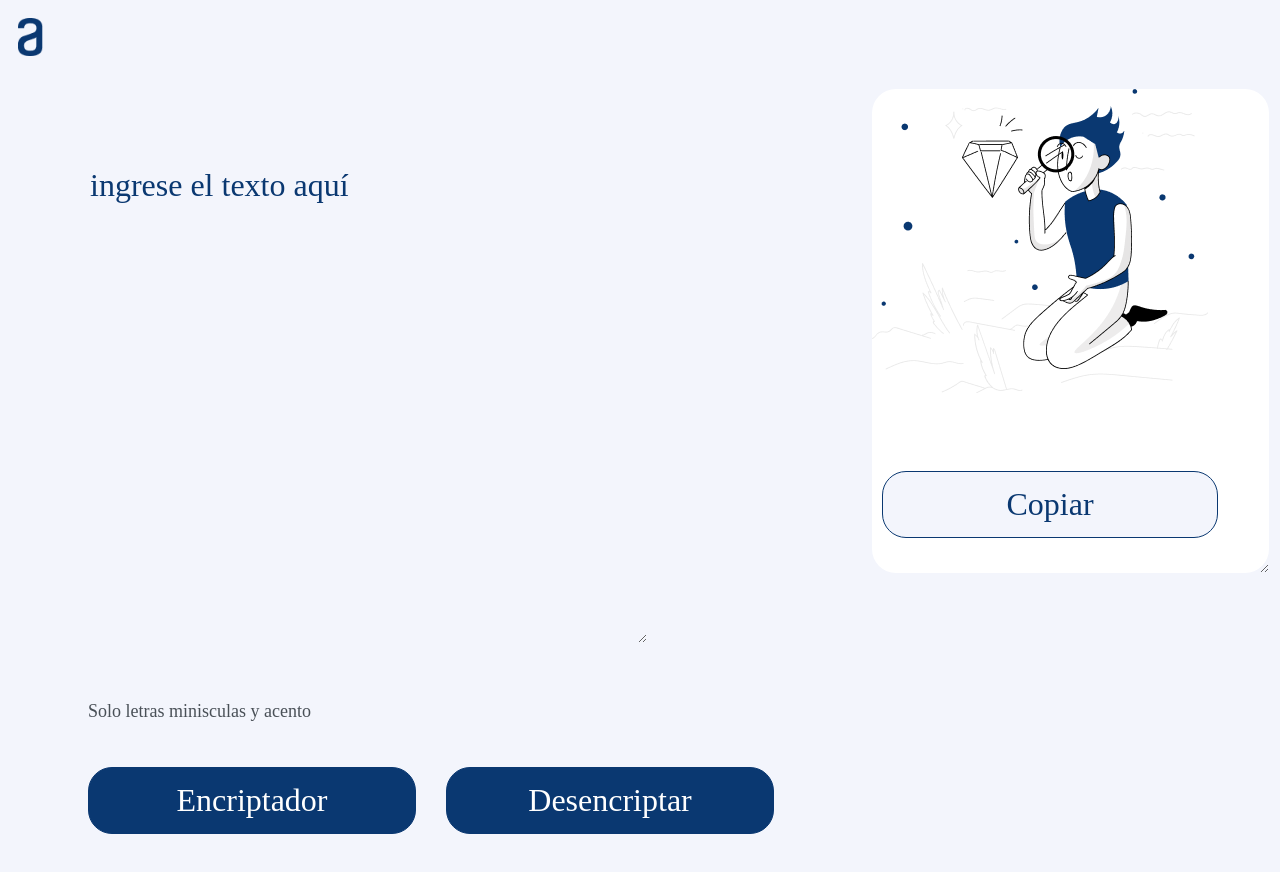
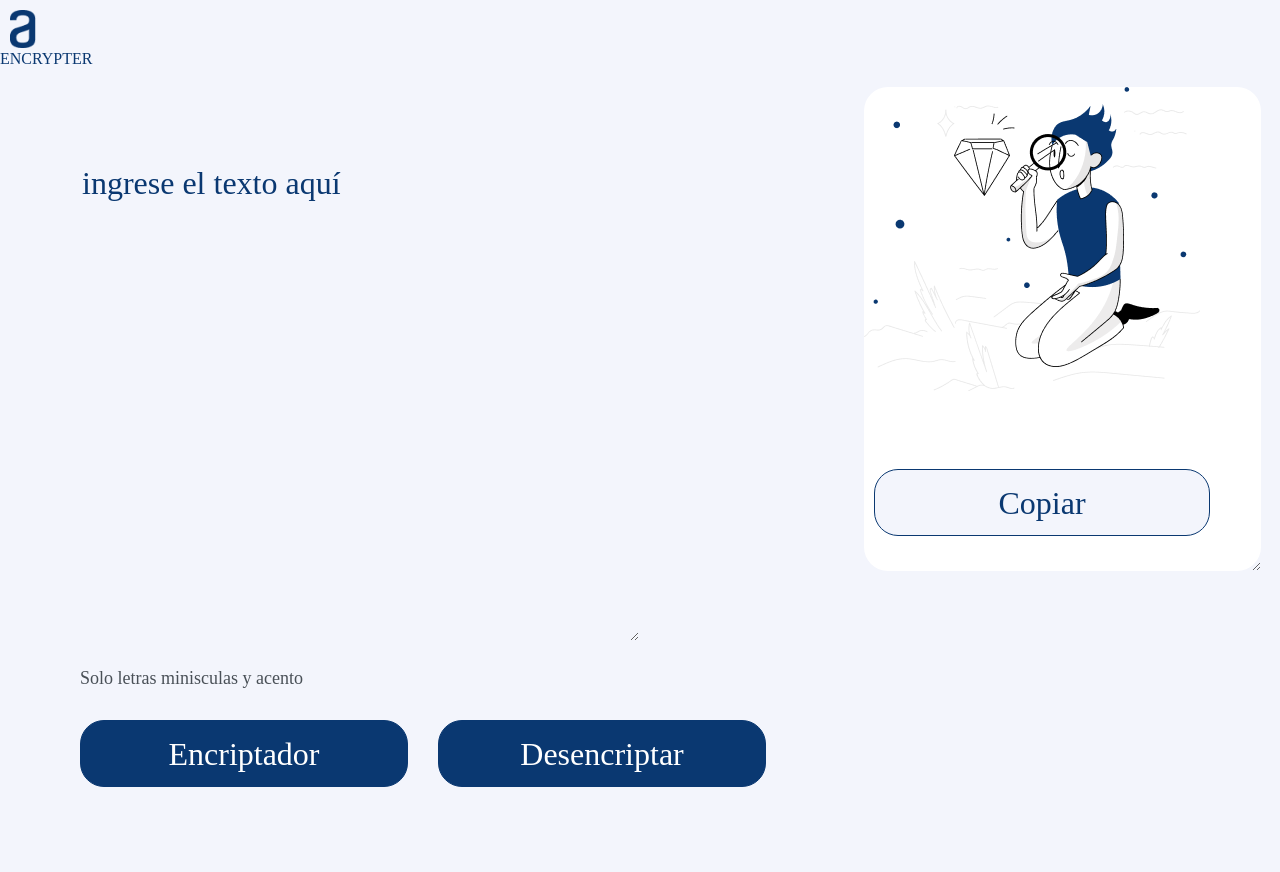
Before and after one commit to FabianJimenez90/challengeonedecoder4, a plain HTML site: page index.html in a window 1280 px wide. After the commit the page ends 837 px from the top, so only its background shows below. Drawn offline with Linux system fonts and the light colour scheme; a web font is replaced by a local one.

Commit message:
moficaciones en el CSSs

```diff
--- a/index.html
+++ b/index.html
@@ -5,14 +5,18 @@
     <meta http-equiv="X-UA-Compatible" content="IE=edge">
     <meta name="viewport" content="width=device-width, initial-scale=1.0">
     <link rel="stylesheet" href="/style.css">
+    <link rel="stylesheet" href="/reset.css">
     <link rel="preconnect" href="https://fonts.googleapis.com">
     <link rel="preconnect" href="https://fonts.gstatic.com" crossorigin>
-    <link href="https://fonts.googleapis.com/css2?family=Inter&display=swap" rel="stylesheet">
+    <link href="https://fonts.googleapis.com/css2?family=Inter&family=Unbounded&display=swap" rel="stylesheet">
     <title>Encriptador</title>
 </head>
 <body>
     <header>
-        <img class="logo" src="/imagenes/Vector.png" alt="">
+        <img class="logo-a" src="/imagenes/Vector.png" alt="">
+        <h1 class="header-titulo">ENCRYPTER</h1>
+
+        </div>
     </header>
     <main>
         <section>
--- /dev/null
+++ b/reset.css
@@ -0,0 +1,48 @@
+/* http://meyerweb.com/eric/tools/css/reset/
+   v2.0 | 20110126
+   License: none (public domain)
+*/
+
+html, body, div, span, applet, object, iframe,
+h1, h2, h3, h4, h5, h6, p, blockquote, pre,
+a, abbr, acronym, address, big, cite, code,
+del, dfn, em, img, ins, kbd, q, s, samp,
+small, strike, strong, sub, sup, tt, var,
+b, u, i, center,
+dl, dt, dd, ol, ul, li,
+fieldset, form, label, legend,
+table, caption, tbody, tfoot, thead, tr, th, td,
+article, aside, canvas, details, embed,
+figure, figcaption, footer, header, hgroup,
+menu, nav, output, ruby, section, summary,
+time, mark, audio, video {
+	margin: 0;
+	padding: 0;
+	border: 0;
+	font-size: 100%;
+	font: inherit;
+	vertical-align: baseline;
+}
+/* HTML5 display-role reset for older browsers */
+article, aside, details, figcaption, figure,
+footer, header, hgroup, menu, nav, section {
+	display: block;
+}
+body {
+	line-height: 1;
+}
+ol, ul {
+	list-style: none;
+}
+blockquote, q {
+	quotes: none;
+}
+blockquote:before, blockquote:after,
+q:before, q:after {
+	content: '';
+	content: none;
+}
+table {
+	border-collapse: collapse;
+	border-spacing: 0;
+}
--- a/style.css
+++ b/style.css
@@ -1,13 +1,27 @@
 *{
     background: #f3f5fc;
-    font-family: 'Inter ';
+    font-family: 'Unbounded';
     font-style: normal;
     font-weight: 400;
     font-size: 32px;
     line-height: 150%;
 }
+.header-titulo {
+    width: 40px;
+    text-align: left;
+    font-family: 'Unbounded';
+    font-weight: 400px;
+    color: #0a3871;
+}
 
 .logo {
+    width: 50px;
+    height: 50px;
+    margin-top: 20px;
+    margin-left: 35px;
+}
+
+.logo-a {
     padding-top: 10px;
     margin-left: 10px;
     width: 2%;
```
